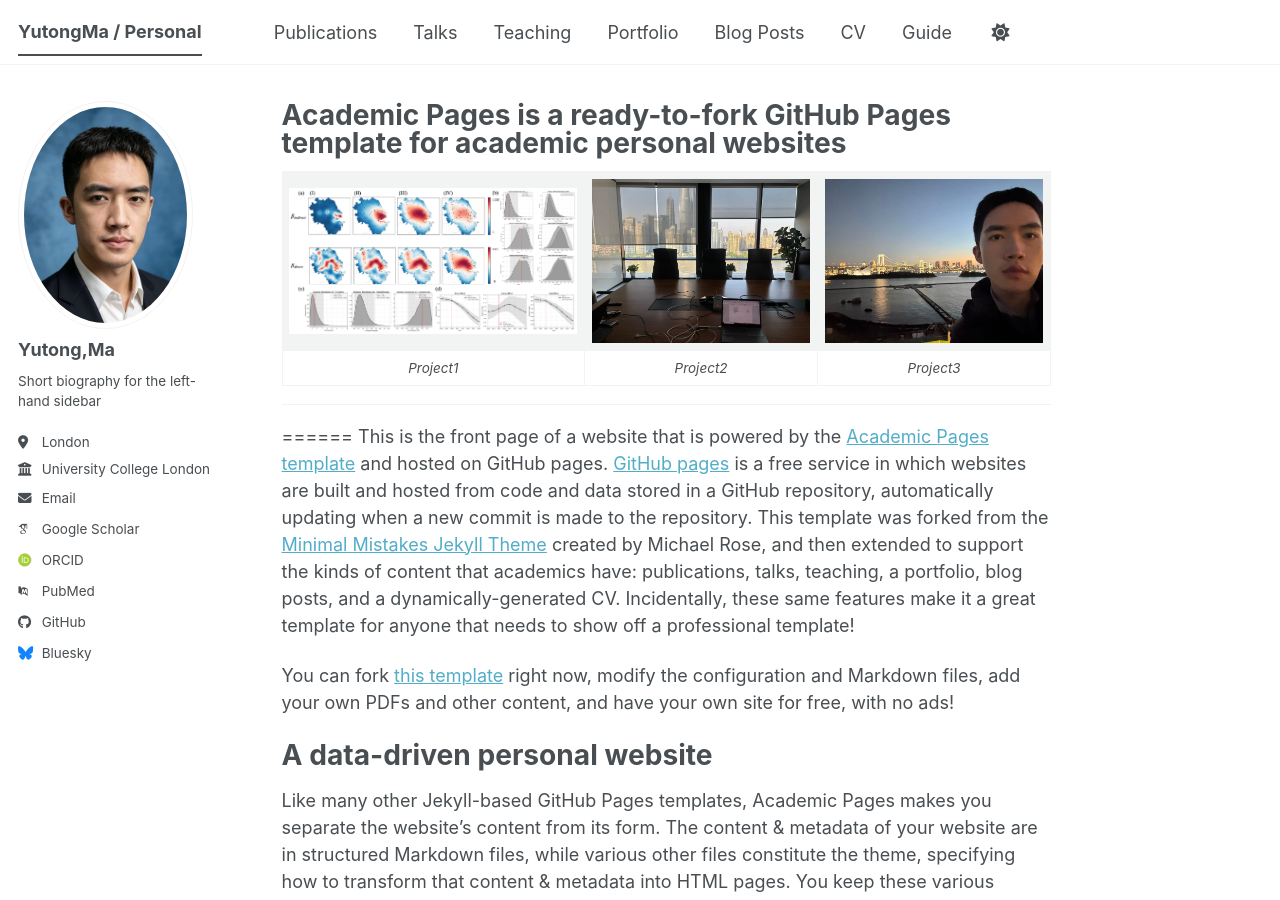
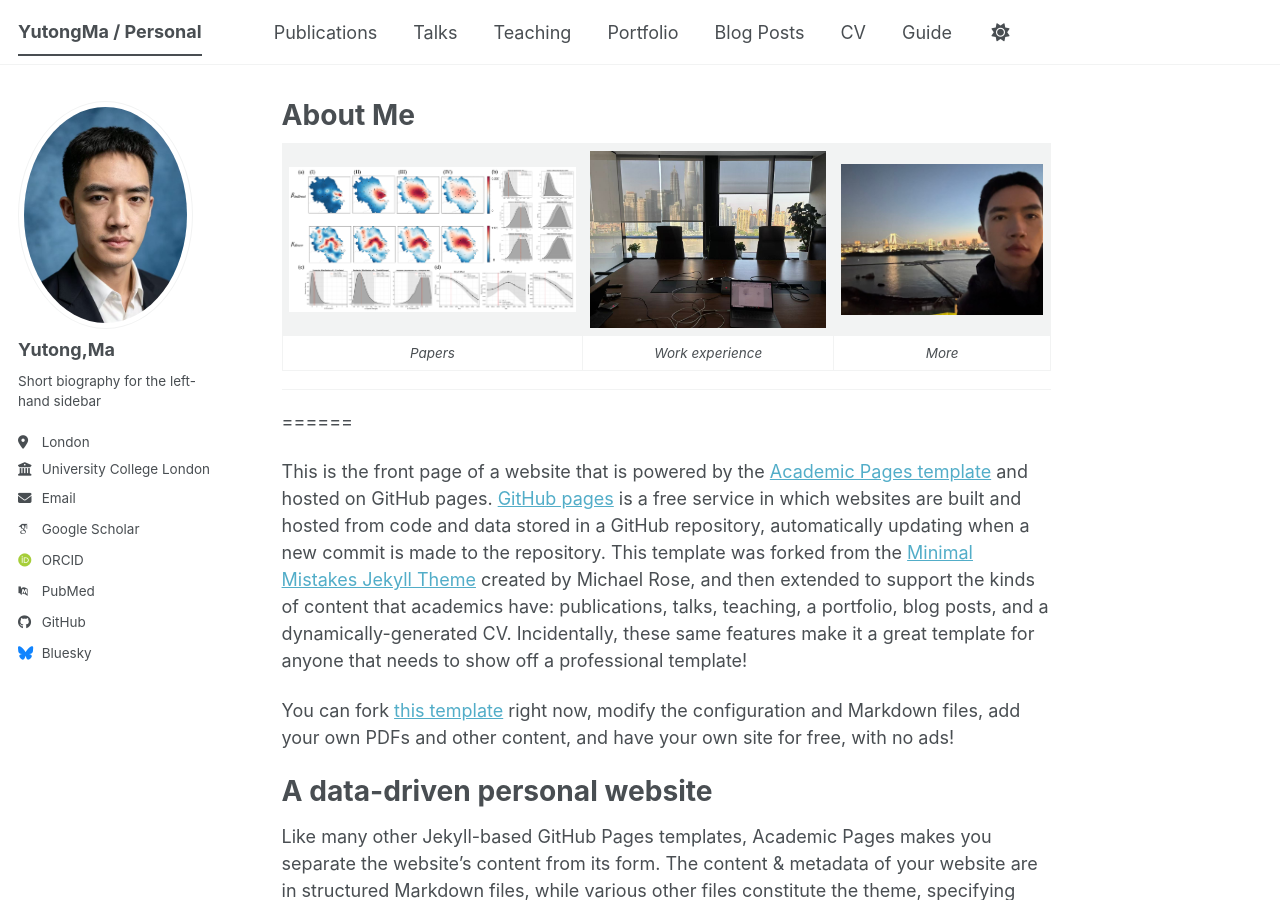
Before and after one commit to mayut0ng/mayut0ng.github.io, a Jekyll site: the page built from _pages/about.md, in a window 1280 px wide and 900 px high. Built offline with Jekyll 4.4.1, drawn with Linux system fonts in a browser that asks for light colours; some web fonts are replaced; a script bundle is joined from its source files by our own code; library files that are not in the unit come from our copies.

Commit message:
Update about.md

```diff
--- a/_pages/about.md
+++ b/_pages/about.md
@@ -1,6 +1,6 @@
 ---
 permalink: /
-title: "Academic Pages is a ready-to-fork GitHub Pages template for academic personal websites"
+title: "About Me"
 author_profile: true
 redirect_from:
   - /about/
@@ -9,10 +9,12 @@
 
 | ![Project 1](/images/Fig.14.png) | ![Project 2](/images/22.png) | ![Project 3](/images/3.png) |
 |:---:|:---:|:---:|
-| *Project1* | *Project2* | *Project3* |
+| *Papers* | *Work experience* | *More* |
 
 ---
+
 ======
+
 This is the front page of a website that is powered by the [Academic Pages template](https://github.com/academicpages/academicpages.github.io) and hosted on GitHub pages. [GitHub pages](https://pages.github.com) is a free service in which websites are built and hosted from code and data stored in a GitHub repository, automatically updating when a new commit is made to the repository. This template was forked from the [Minimal Mistakes Jekyll Theme](https://mmistakes.github.io/minimal-mistakes/) created by Michael Rose, and then extended to support the kinds of content that academics have: publications, talks, teaching, a portfolio, blog posts, and a dynamically-generated CV. Incidentally, these same features make it a great template for anyone that needs to show off a professional template!
 
  You can fork [this template](https://github.com/academicpages/academicpages.github.io) right now, modify the configuration and Markdown files, add your own PDFs and other content, and have your own site for free, with no ads!
```
